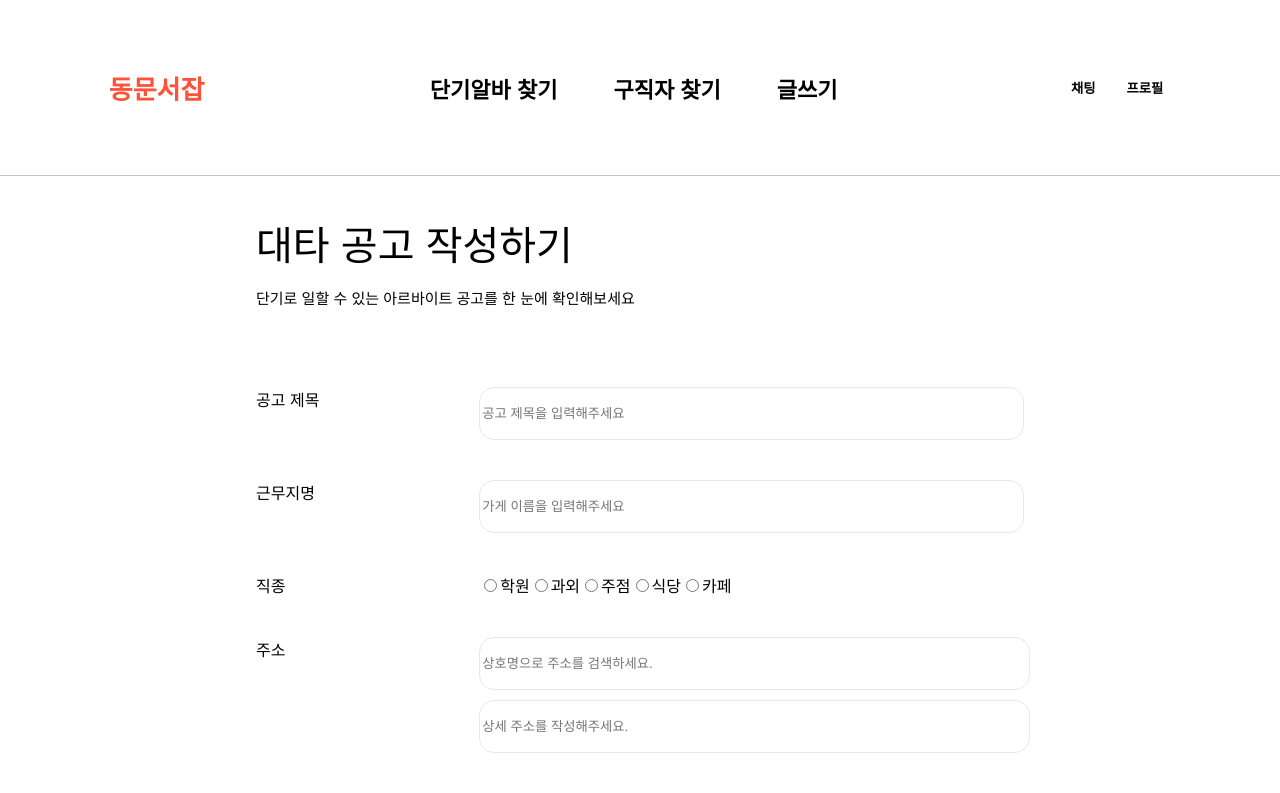
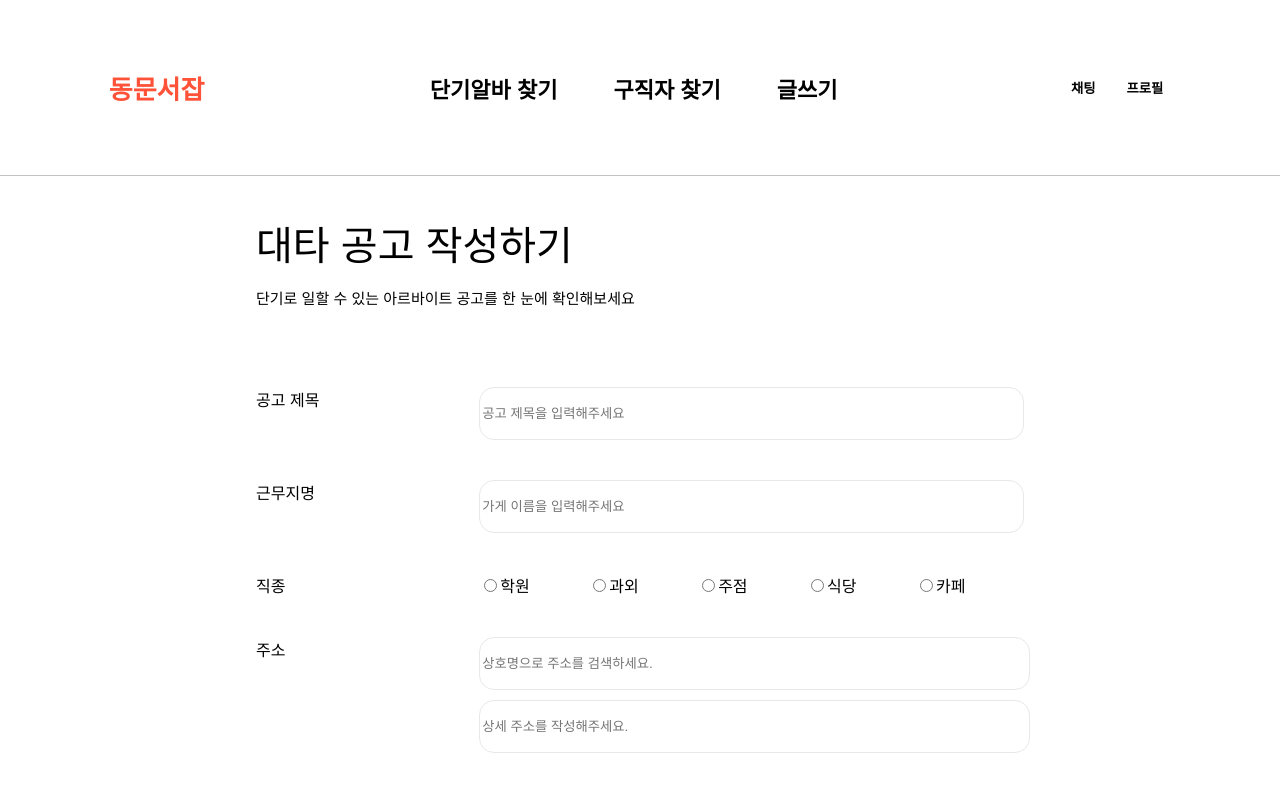
Before and after one commit to cover-heaven/cover-heaven-fe, a React (Create React App) app: page /findjobswriting in a window 1280 px wide. Shown: the top 793 px of the page. Built offline with nearby package versions, Linux system fonts and the light colour scheme.

Commit message:
Feat: 단기알바 찾기 페이지 수정

```diff
--- a/src/pages/FindJobsWriting/FIndJobsWriting.jsx
+++ b/src/pages/FindJobsWriting/FIndJobsWriting.jsx
@@ -19,7 +19,6 @@ const WorkConditionBox = styled.div`
 const DetailBox = styled.div`
   display: flex;
 `;
-
 const AddressInput = styled.div`
   display: flex;
   flex-direction: column;
@@ -35,7 +34,6 @@ const ButtonLayout = styled.div`
   display: flex;
   justify-content: right;
 `;
-
 const Layout = styled.div`
   display: flex;
   flex-direction: column;
@@ -43,13 +41,11 @@ const Layout = styled.div`
   padding-left: 20%;
   padding-right: 20%;
 `;
-
 const RowLayout = styled.div`
   display: flex;
   gap: 10px;
   width: 100%;
 `;
-
 const InputBox = styled.input`
   width: 100%;
   height: 49px;
@@ -57,7 +53,6 @@ const InputBox = styled.input`
   border: 1px solid #e8e8e8;
   background: #fff;
 `;
-
 const Input = styled.input`
   width: 100%;
   height: 49px;
@@ -65,7 +60,6 @@ const Input = styled.input`
   border: 1px solid #e8e8e8;
   background: #fff;
 `;
-
 const DetailInput = styled.textarea`
   width: 100%;
   height: 202px;
@@ -73,7 +67,6 @@ const DetailInput = styled.textarea`
   border: 1px solid #e8e8e8;
   background: #fff;
 `;
-
 const Button = styled.button`
   width: 212px;
   height: 49px;
@@ -111,6 +104,13 @@ const TitleContainter = styled.div`
 const AddButtonLayout = styled.div`
   display: flex;
   justify-content: center;
+`;
+const Tag = styled.div`
+  width: 100%;
+  display: flex;
+`;
+const Label = styled.label`
+  flex: 1;
 `;
 
 const FindJobsWriting = ({ onCreate }) => {
@@ -182,18 +182,18 @@ const FindJobsWriting = ({ onCreate }) => {
       </StoreNameBox>
       <JobTypeBox>
         <P>직종</P>
-        <div>
+        <Tag>
           {tags.map((tag) => (
-            <label key={tag}>
+            <Label key={tag}>
               <input
                 type="radio"
                 onChange={() => handleTagChange(tag)}
                 checked={selectedTag === tag}
               />
               {tag}
-            </label>
+            </Label>
           ))}
-        </div>
+        </Tag>
       </JobTypeBox>
       <AddressBox>
         <P>주소</P>
```
Lines whose indentation alone changed are shown as unchanged.
